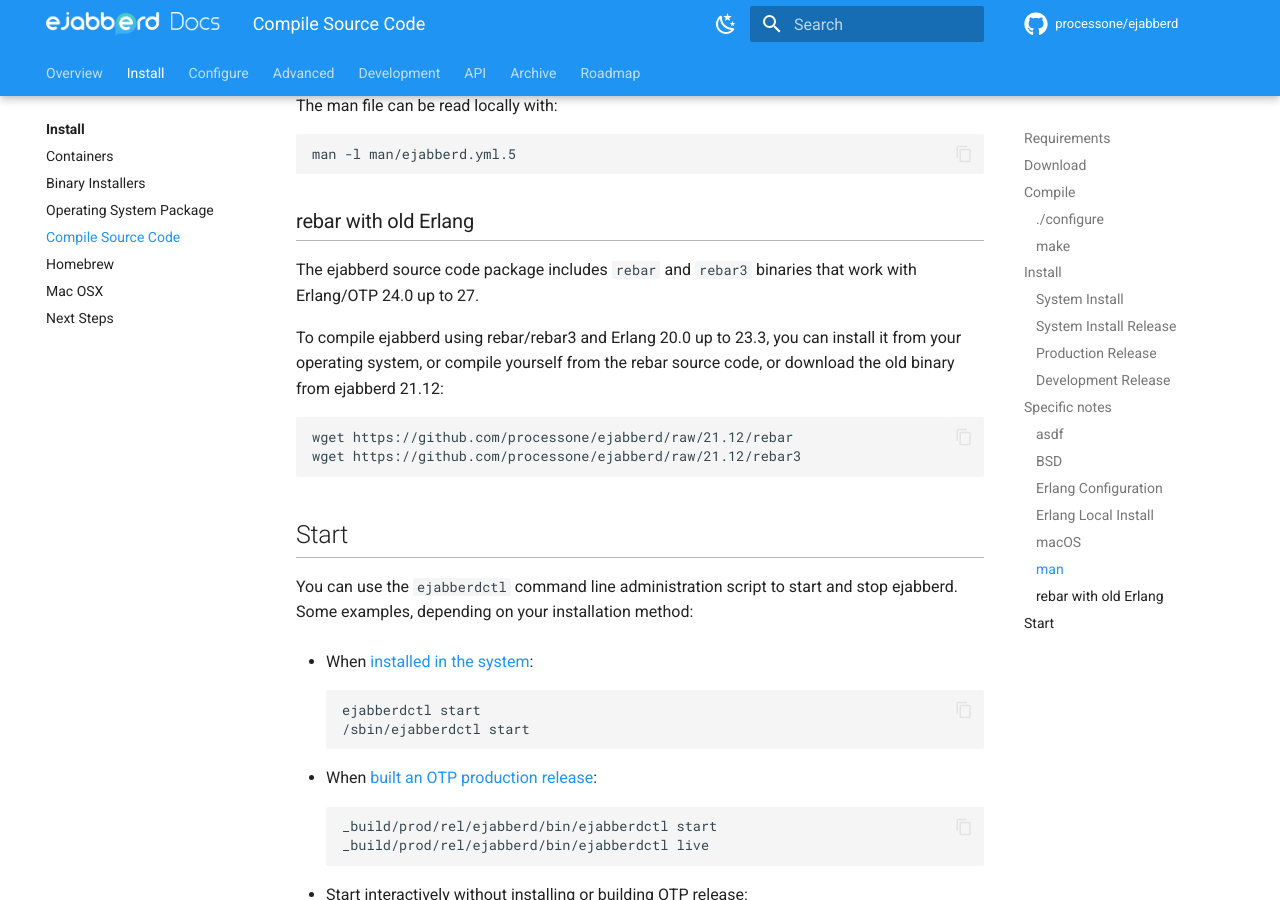
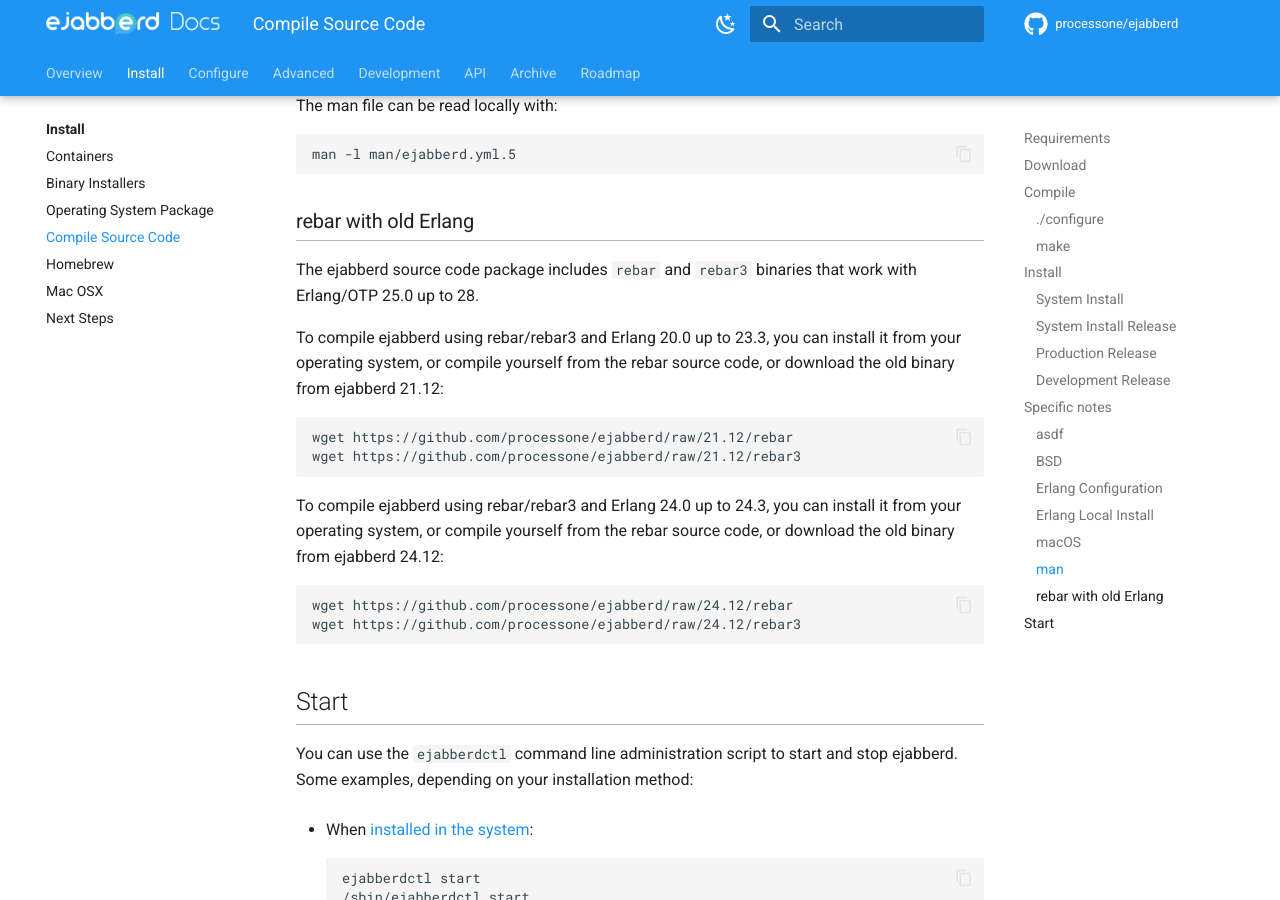
Before and after one commit to processone/docs.ejabberd.im, an MkDocs documentation site: the page built from content/admin/install/source.md, in a window 1280 px wide and 900 px high, scrolled down 9126 px. Built offline with MkDocs 1.6.1 and Material for MkDocs 9.7.7, drawn with Linux system fonts in a browser that asks for light colours; comment, search, counter and statistics services are not loaded.

Commit message:
Add note to install rebar when using Erlang 24

````diff
--- a/content/admin/install/source.md
+++ b/content/admin/install/source.md
@@ -434,7 +434,7 @@
 ### rebar with old Erlang
 
 The ejabberd source code package includes `rebar` and `rebar3` binaries
-that work with Erlang/OTP 24.0 up to 27.
+that work with Erlang/OTP 25.0 up to 28.
 
 To compile ejabberd using rebar/rebar3 and Erlang 20.0 up to 23.3,
 you can install it from your operating system,
@@ -444,6 +444,16 @@
 ```sh
 wget https://github.com/processone/ejabberd/raw/21.12/rebar
 wget https://github.com/processone/ejabberd/raw/21.12/rebar3
+```
+
+To compile ejabberd using rebar/rebar3 and Erlang 24.0 up to 24.3,
+you can install it from your operating system,
+or compile yourself from the rebar source code,
+or download the old binary from ejabberd 24.12:
+
+```sh
+wget https://github.com/processone/ejabberd/raw/24.12/rebar
+wget https://github.com/processone/ejabberd/raw/24.12/rebar3
 ```
 
 ## Start
````
